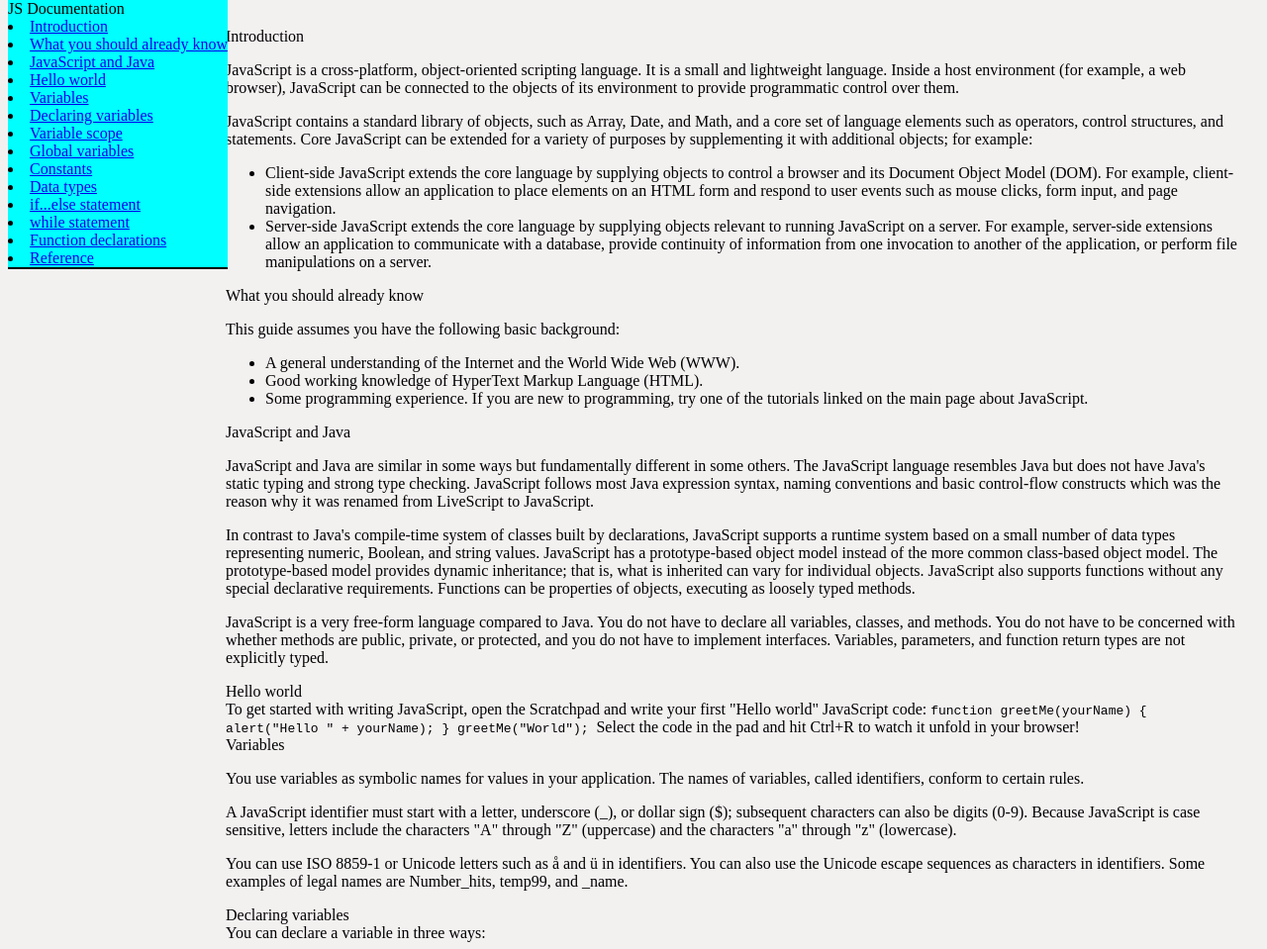
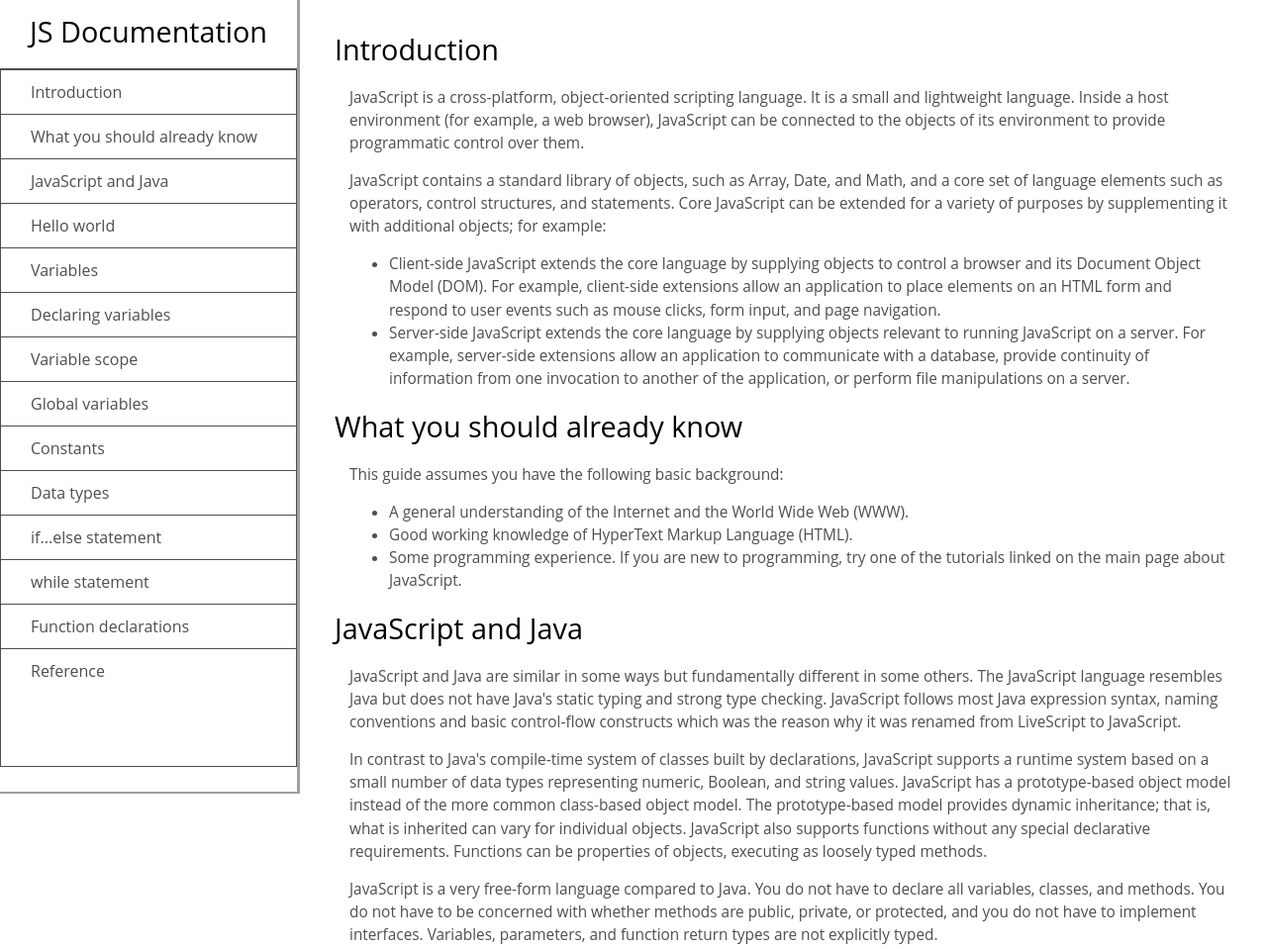
Before and after one commit to TeslaGerrad/techncal-page, a plain HTML site: page index.html in a window 1280 px wide. Shown: the top 959 px of the page at 99% size. Drawn offline with Linux system fonts and the light colour scheme.

Commit message:
Final css styling

```diff
--- a/css/style.css
+++ b/css/style.css
@@ -1,24 +1,154 @@
-@media only screen and (max-width: 815px);
+@media (max-width: 767px), (max-height: 440px){
+    body {
+        min-width: 320px;
+        -ms-touch-action: manipulation;
+        touch-action: manipulation;
+    }
+}
 
-
-body {
-background-color: rgb(243, 240, 240);
+html, body {
+    min-width: 290px;
+    color: #4d4e53;
+    background-color: #ffffff;
+    font-family: 'Open Sans', Arial, sans-serif;
+    line-height: 1.5;
 }
 
 #navbar {
-    background-color:aqua;
+    background-color:#ffffff;
     position: absolute;
     top: 0;
     padding: 0;
     margin: 0;
+    width: 100%;
     z-index: 1;
+    /* max-height: 257px; */
+    border: none;
     border-bottom: 2px solid;
 }
+#navbar {
+    position: fixed;
+    min-width: 290px;
+    top: 0px;
+    left: 0px;
+    width: 300px;
+    height: 100%;
+    border-right: solid;
+    border-color: rgba(0, 22, 22, 0.4);
+}
+nav {
+    display: block;
+}
+header {
+    color: black;
+    margin: 10px;
+    text-align: center;
+    font-size: 1.8em;
+    font-weight: thin;
+}
+header {
+    display: block;
+}
+#navbar ul {
+    border: 1px solid;
+    height: 207px;
+}
+#navbar ul {
+    height: 88%;
+    padding: 0;
+    overflow-y: auto;
+    overflow-x: hidden;
+}
+ul {
+    display: block;
+    list-style-type: disc;
+    margin-block-start: 1em;
+    margin-block-end: 1em;
+    margin-inline-start: 0px;
+    margin-inline-end: 0px;
+    padding-inline-start: 40px;
+}
+#navbar li {
+    color: #4d4e53;
+    border-top: 1px solid;
+    list-style: none;
+    position: relative;
+    width: 100%;
+}
+li {
+    display: list-item;
+    text-align: -webkit-match-parent;
+}
+ul {
+    display: block;
+    list-style-type: disc;
+    margin-block-start: 1em;
+    margin-block-end: 1em;
+    margin-inline-start: 0px;
+    margin-inline-end: 0px;
+    padding-inline-start: 40px;
+}
+#navbar a {
+    display: block;
+    padding: 10px 30px;
+    color: #4d4e53;
+    text-decoration: none;
+    cursor: pointer;
+}
+a:-webkit-any-link {
+    color: -webkit-link;
+    cursor: pointer;
+    text-decoration: underline;
+}
+#main-doc {
+    position: relative;
+    margin-left: 0px;
+}
+#main-doc {
+    position: absolute;
+    margin-left: 310px;
+    padding: 20px;
+    margin-bottom: 110px;
+}
 
-#main-doc {
-position: relative;
-margin-left: 200px;
-margin-top: 0px;
-margin-bottom: 100px;
-padding: 20px;
+main {
+    display: block;
 }
+
+section {
+    display: block;
+}
+#main-doc header {
+    text-align: left;
+    margin: 0px;
+}
+header {
+    color: black;
+    margin: 10px;
+    text-align: center;
+    font-size: 1.8em;
+    font-weight: thin;
+}
+header {
+    display: block;
+}
+section article {
+    color: #4d4e53;
+    margin: 15px;
+    font-size: 0.96em;
+}
+article {
+    display: block;
+}
+p {
+    display: block;
+    margin-block-start: 1em;
+    margin-block-end: 1em;
+    margin-inline-start: 0px;
+    margin-inline-end: 0px;
+}
+section article {
+    color: #4d4e53;
+    margin: 15px;
+    font-size: 0.96em;
+}
--- a/index.html
+++ b/index.html
@@ -11,6 +11,7 @@
 
     <nav id="navbar">
       <header> JS Documentation </header>
+      <ul>
       <li>
           <a class="nav-link" href="#Introduction">Introduction</a>
       </li>
@@ -53,6 +54,7 @@
       <li>
         <a class="nav-link" href="#Reference">Reference</a>
       </li>
+    </ul>
     </nav>
 
    <main id="main-doc">
```
